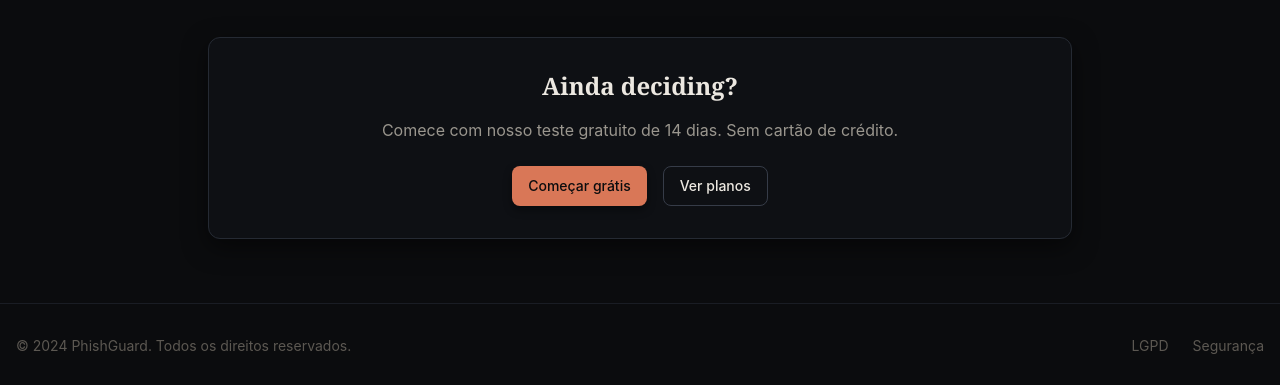
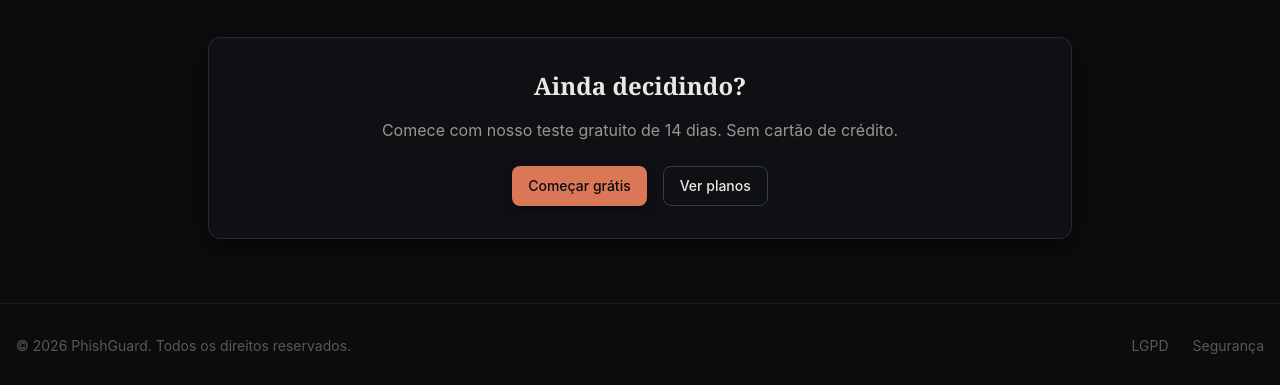
Before and after one commit to Raoniq/Projeto-phishing, a React (Vite) app in the folder phishguard/: page /demo in a window 1280 px wide. Shown: the part 1449-1834 px from the top of the page. Built offline with nearby package versions, Linux system fonts and the light colour scheme; no server answers.

Commit message:
fix: change 'deciding' to Portuguese and update footer year to 2026
- Demo.tsx: 'deciding' → 'decidindo'
- MarketingLayout.tsx: footer '2024' → '2026'

```diff
--- a/phishguard/src/components/navigation/MarketingLayout.tsx
+++ b/phishguard/src/components/navigation/MarketingLayout.tsx
@@ -106,7 +106,7 @@ export default function MarketingLayout() {
         <div className="container mx-auto px-4 py-8">
           <div className="flex flex-col md:flex-row items-center justify-between gap-4">
             <p className="text-sm text-noir-500">
-              © 2024 PhishGuard. Todos os direitos reservados.
+              © 2026 PhishGuard. Todos os direitos reservados.
             </p>
             <div className="flex items-center gap-6">
               <Link to="/lgpd" className="text-sm text-noir-500 hover:text-amber-500 transition-colors">
--- a/phishguard/src/routes/marketing/Demo.tsx
+++ b/phishguard/src/routes/marketing/Demo.tsx
@@ -265,7 +265,7 @@ export default function DemoPage() {
           <div className="mx-auto max-w-4xl px-4 w-full">
             <Card className="p-8 text-center bg-noir-900/50 border-noir-700">
               <h3 className="font-display text-2xl font-bold mb-4">
-                Ainda deciding?
+                Ainda decidindo?
               </h3>
               <p className="text-noir-400 mb-6 max-w-prose mx-auto">
                 Comece com nosso teste gratuito de 14 dias. Sem cartão de crédito.
```
